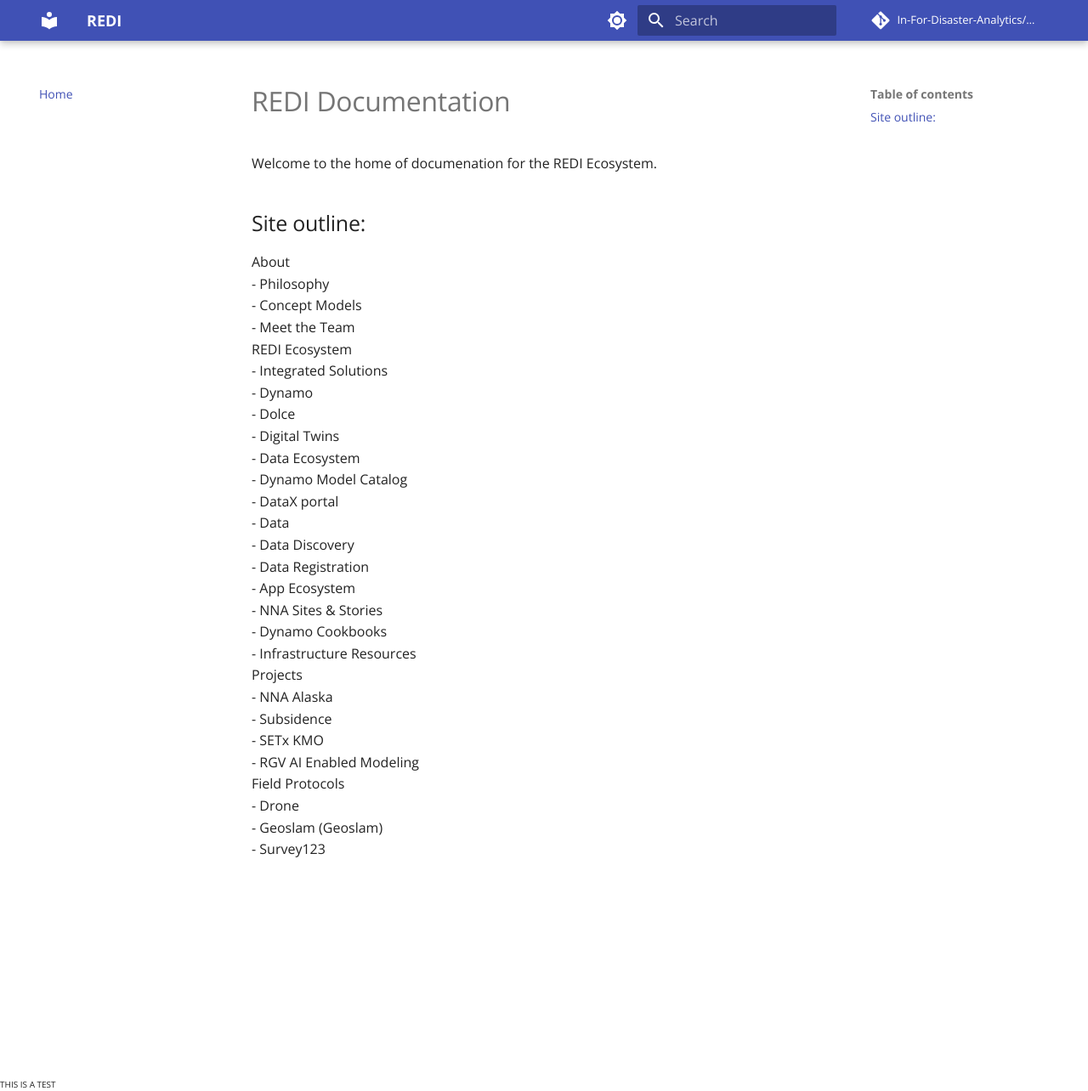
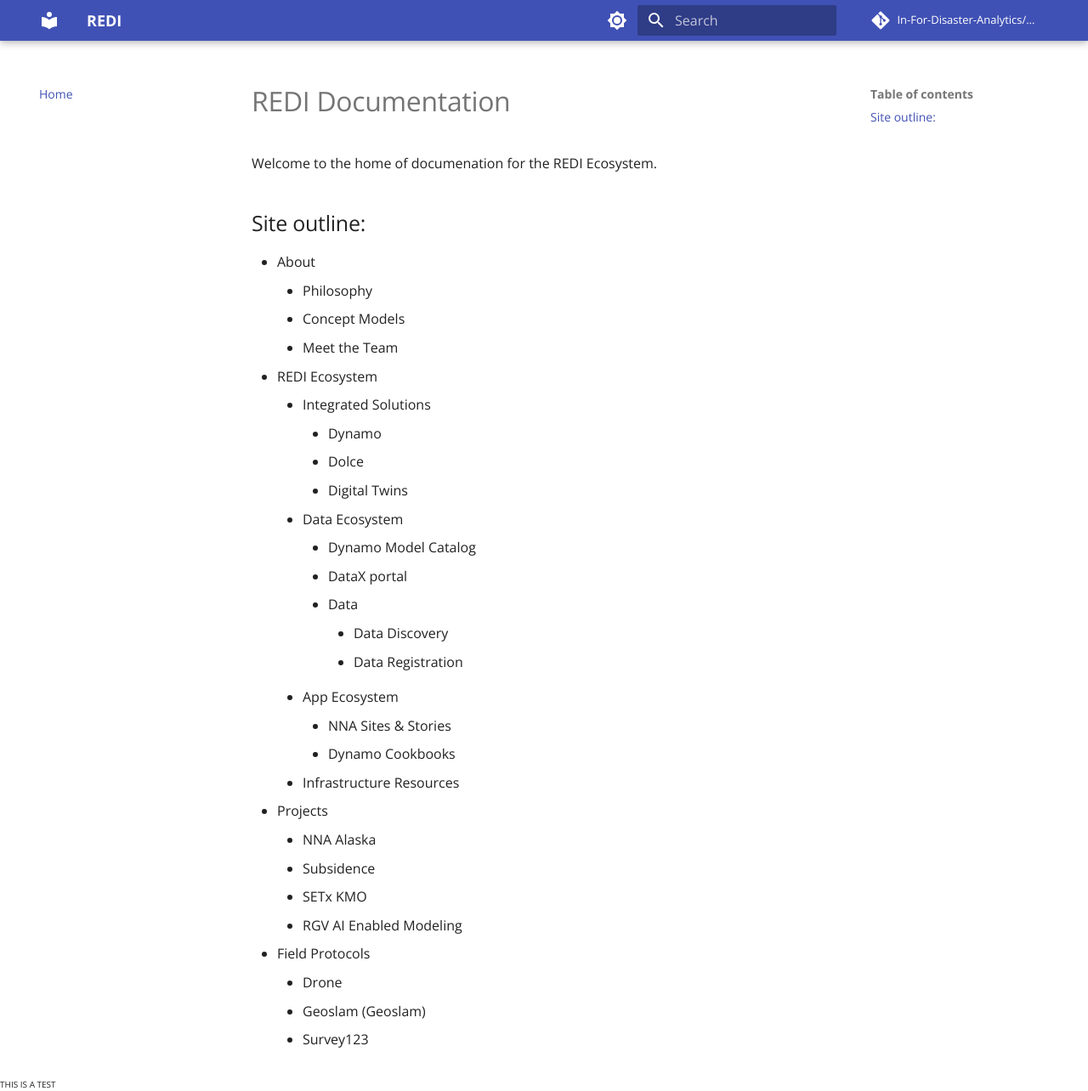
Before and after one commit to In-For-Disaster-Analytics/REDI-Documentation, an MkDocs documentation site: the page built from docs/index.md, in a window 1280 px wide and 1284 px high. Shown: the whole window at 85% size. Built offline with MkDocs 1.6.1 and Material for MkDocs 9.7.7, drawn with Linux system fonts in a browser that asks for light colours; comment, search, counter and statistics services are not loaded.

```diff
--- a/docs/index.md
+++ b/docs/index.md
@@ -4,31 +4,31 @@ Welcome to the home of documenation for the REDI Ecosystem.
 
 ## Site outline:
 
-About
-- Philosophy
-- Concept Models
-- Meet the Team
-REDI Ecosystem
-- Integrated Solutions
-    - Dynamo
-    - Dolce
-    - Digital Twins
-- Data Ecosystem
-    - Dynamo Model Catalog
-    - DataX portal
-    - Data
-        - Data Discovery
-        - Data Registration
-- App Ecosystem
-    - NNA Sites & Stories
-    - Dynamo Cookbooks
-- Infrastructure Resources
-Projects
-- NNA Alaska
-- Subsidence
-- SETx KMO
-- RGV AI Enabled Modeling
-Field Protocols
-- Drone
-- Geoslam (Geoslam)
-- Survey123
+* About
+    * Philosophy
+    * Concept Models
+    * Meet the Team
+* REDI Ecosystem
+    - Integrated Solutions
+        - Dynamo
+        - Dolce
+        - Digital Twins
+    - Data Ecosystem
+        * Dynamo Model Catalog
+        * DataX portal
+        * Data
+            - Data Discovery
+            - Data Registration
+    - App Ecosystem
+        - NNA Sites & Stories
+        - Dynamo Cookbooks
+    - Infrastructure Resources
+* Projects
+    - NNA Alaska
+    - Subsidence
+    - SETx KMO
+    - RGV AI Enabled Modeling
+* Field Protocols
+    - Drone
+    - Geoslam (Geoslam)
+    - Survey123
--- a/mkdocs.yml
+++ b/mkdocs.yml
@@ -59,9 +59,28 @@ nav:
     - Philosophy: about/philosophy.md
     - Concept Models: about/concept-models.md
     - Meet the Team: about/team.md
+  - REDI Ecosystem:
+      - Integrated Solutions:
+          - Dynamo: redi-ecosystem/integrated-solutions/dynamo.md
+          - Dolce: redi-ecosystem/integrated-solutions/dolce.md
+          - Digital Twins: redi-ecosystem/integrated-solutions/digital-wins.md
+      - Data Ecosystem:
+          - Dynamo Model Catalog: redi-ecosystem/data-ecosystem/dynamo-model-catalog.md
+          - DataX portal: redi-ecosystem/data-ecosystem/datax.md
+          - Data:
+              - Data Discovery: redi-ecosystem/data-ecosystem/data/data-discovery.md
+              - Data Registration: redi-ecosystem/data-ecosystem/data/data-registration.md
+      - App Ecosystem:
+          - NNA Sites & Stories:  redi-ecosystem/app-ecosystem/sites-and-stories.md
+          - Dynamo Cookbooks:  redi-ecosystem/app-ecosystem/dynamo-cookbooks.md
+      # - Infrastructure Resources
   - Projects:
-    - Sites and Stories: sites.md
-    - Digital Twins: twins.md
+    - NNA Alaska: projects/nna-alaska.md
+    - Subsidence: projects/subsidence.md
+    - SETx KMP: projects/setx.md
+    - RGV AI Enabled Modeling: projects/rgv.md
   - Protocols:
+    - Drone: protocols/drone.md
+    - Geoslam (Geoslam): protocols/geoslam.md
     - Survey123: protocols/survey123_user.md
   - Field Sessions: field-sessions/fort-davis.md
```
Also changed, not shown: docs/projects/nna-alaska.md (added, +1 -0 lines), docs/projects/setx.md (added, +1 -0 lines), docs/projects/subsidence.md (added, +1 -0 lines), docs/protocols/geoslam.md (added, +1 -0 lines), docs/redi-ecosystem/app-ecosytem/sites-and-stories.md (added, +1 -0 lines), docs/redi-ecosystem/data-ecosystem/datax.md (added, +1 -0 lines), docs/redi-ecosystem/data-ecosystem/dynamo-model-catalog.md (added, +1 -0 lines), docs/redi-ecosystem/integrated-solutions/digital-twins.md (added, +1 -0 lines), docs/redi-ecosystem/integrated-solutions/dolce.md (added, +1 -0 lines), docs/redi-ecosystem/integrated-solutions/dynamo.md (added, +1 -0 lines), docs/sites.md (deleted, +0 -3 lines), docs/twins.md (deleted, +0 -3 lines), docs/projects/rgv.md (added), docs/redi-ecosystem/data-ecosystem/data/data-discovery.md (added), 1 more files.
